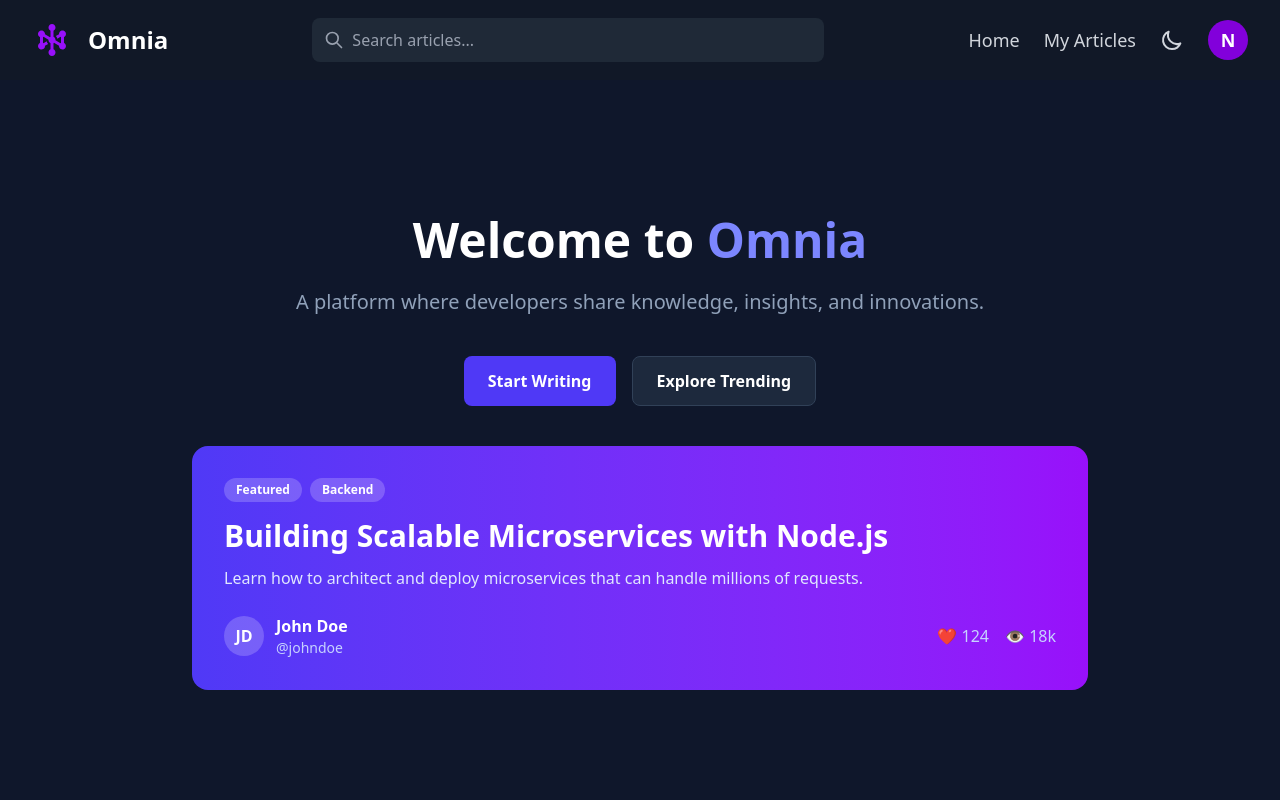
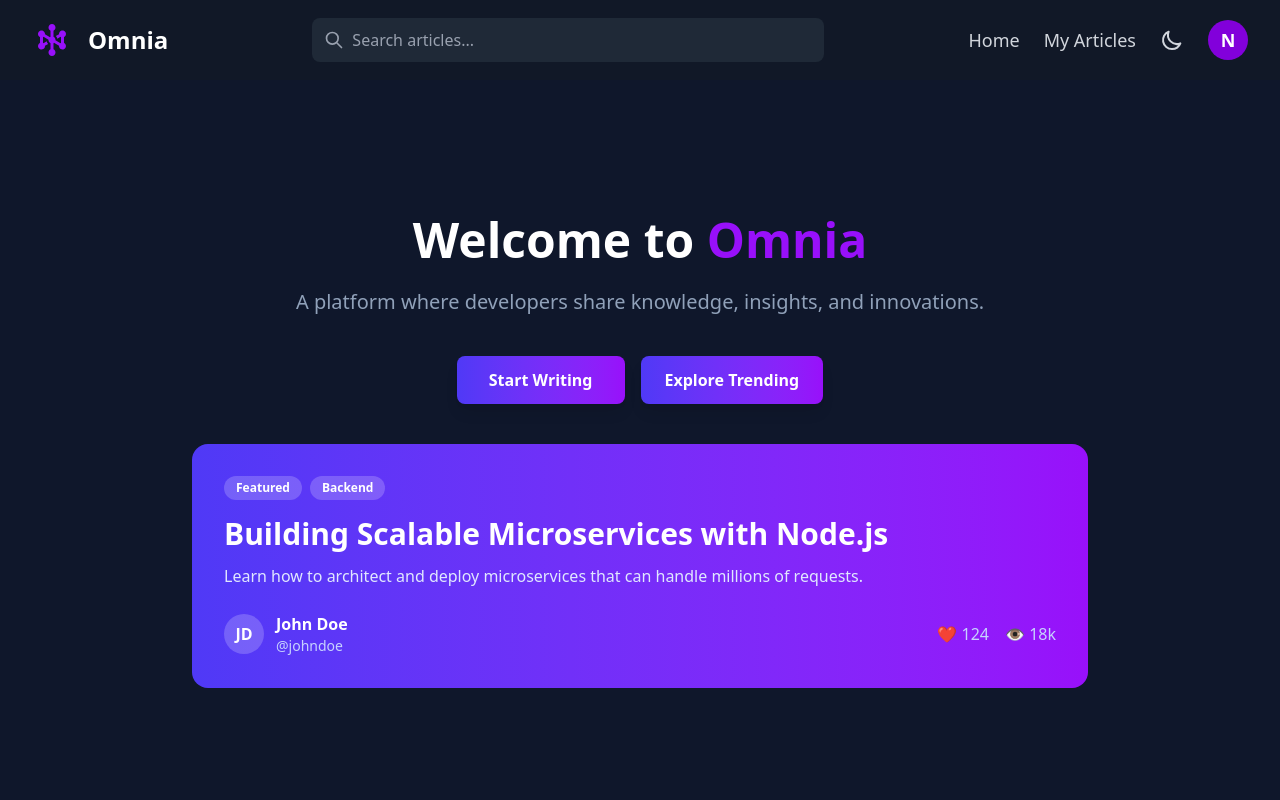
Before and after one commit to ayushsingh2005-coder/Authentication-fullstack, a React (Vite) app in the folder my-app/: page /dashboard in a window 1280 px wide. Shown: the top 800 px of the page. Built offline with nearby package versions, Linux system fonts and the light colour scheme; sample sign-in values are in the browser's storage.

Commit message:
ui change

```diff
--- a/my-app/src/Pages/Home.jsx
+++ b/my-app/src/Pages/Home.jsx
@@ -14,7 +14,7 @@ import { faEnvelope } from "@fortawesome/free-regular-svg-icons";
 
 const Home = () => {
   return (
-    <div className="flex flex-col md:flex-row h-screen w-full bg-gradient-to-br from-purple-500 via-slate-900 to-black">
+    <div className="flex flex-col md:flex-row h-screen w-full bg-gradient-to-br  from-purple-600 via-slate-900 to-black">
       {/* Left Section */}
       <div className="w-full md:w-1/2 flex flex-col justify-center px-8 md:px-12 text-white">
         <h2 className="text-lg font-semibold mb-6">"Welcome back! Got an idea worth sharing? Let’s put it into words." </h2>
--- a/my-app/src/Pages/Postdashboard.jsx
+++ b/my-app/src/Pages/Postdashboard.jsx
@@ -168,7 +168,7 @@ const Dashboard = () => {
         {/* Header */}
         <div className="flex justify-between items-center mb-8">
           <div>
-            <h1 className="text-4xl font-bold bg-gradient-to-r from-blue-400 to-purple-400 bg-clip-text text-transparent">
+            <h1 className="text-4xl font-bold bg-gradient-to-r from-indigo-700 to-purple-600 bg-clip-text text-transparent">
               Dashboard
             </h1>
             <p className="text-slate-400 text-lg mt-2">Welcome back, {userData?.fullname.firstname || 'User'}</p>
--- a/my-app/src/Pages/post/CrudPost.jsx
+++ b/my-app/src/Pages/post/CrudPost.jsx
@@ -93,7 +93,7 @@ const CrudPost = () => {
 
     <div className="min-h-screen bg-gray-900 text-white px-6 py-10">
       {/* Page Header */}
-      <h1 className="text-3xl font-bold text-purple-500 mb-6">
+      <h1 className="text-3xl font-bold text-purple-600 mb-6">
         Post Dashboard
       </h1>
 
@@ -123,7 +123,7 @@ const CrudPost = () => {
         />
         <button
           type="submit"
-          className="bg-purple-500 hover:bg-purple-600 px-6 cursor-pointer py-2 rounded-lg font-semibold transition"
+          className="bg-purple-700 hover:bg-purple-600 px-6 cursor-pointer py-2 rounded-lg font-semibold transition"
         >
           Publish
         </button>
--- a/my-app/src/components/Hero.jsx
+++ b/my-app/src/components/Hero.jsx
@@ -147,7 +147,7 @@ const handleStartWriting = () => {
         {/* Hero content */}
         <div className="max-w-4xl mx-auto py-20 text-center">
           <h1 className="text-5xl font-bold mb-6">
-            Welcome to <span className="text-indigo-400">Omnia</span>
+            Welcome to <span className="text-purple-600">Omnia</span>
           </h1>
           <p className="text-xl text-slate-400 mb-10">
             A platform where developers share knowledge, insights, and innovations.
@@ -157,13 +157,13 @@ const handleStartWriting = () => {
           <div className="flex cursor-pointer  justify-center gap-4">
             <button
               onClick={handleStartWriting}
-              className="bg-indigo-600 hover:bg-indigo-500 px-6 py-3 rounded-lg font-semibold transition"
+              className="bg-gradient-to-r from-indigo-600 to-purple-600  px-8 py-3 rounded-lg font-semibold transition-all duration-300 transform hover:scale-105 shadow-lg hover:shadow-purple-500/25 cursor-pointer"
             >
               Start Writing
             </button>
             <button
               onClick={handleExploreTrending}
-              className="bg-slate-800 hover:bg-slate-700 px-6 py-3 rounded-lg font-semibold border border-slate-700 transition"
+              className="bg-gradient-to-r from-indigo-600 to-purple-600  px-6 py-3 rounded-lg font-semibold transition-all duration-300 transform hover:scale-105 shadow-lg hover:shadow-purple-500/25 cursor-pointer"
             >
               Explore Trending
             </button>
```
